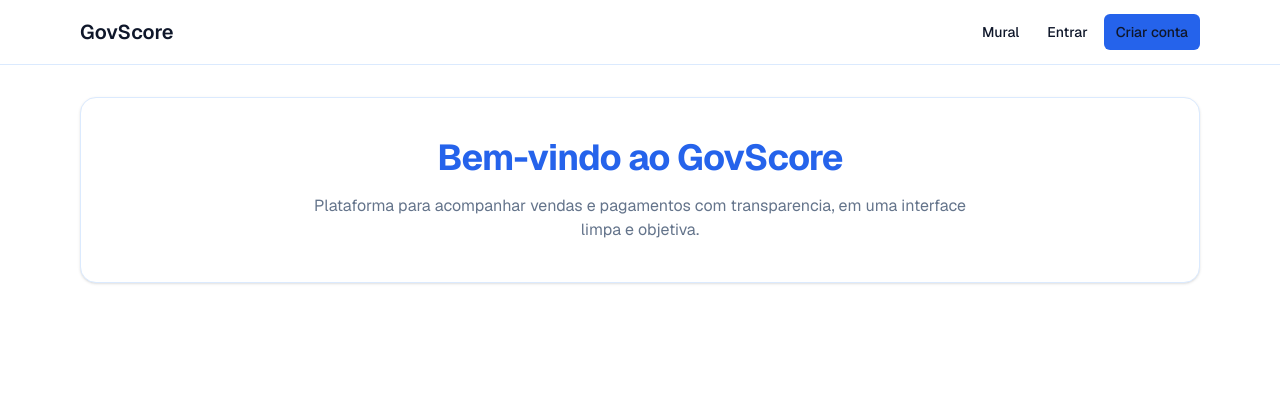
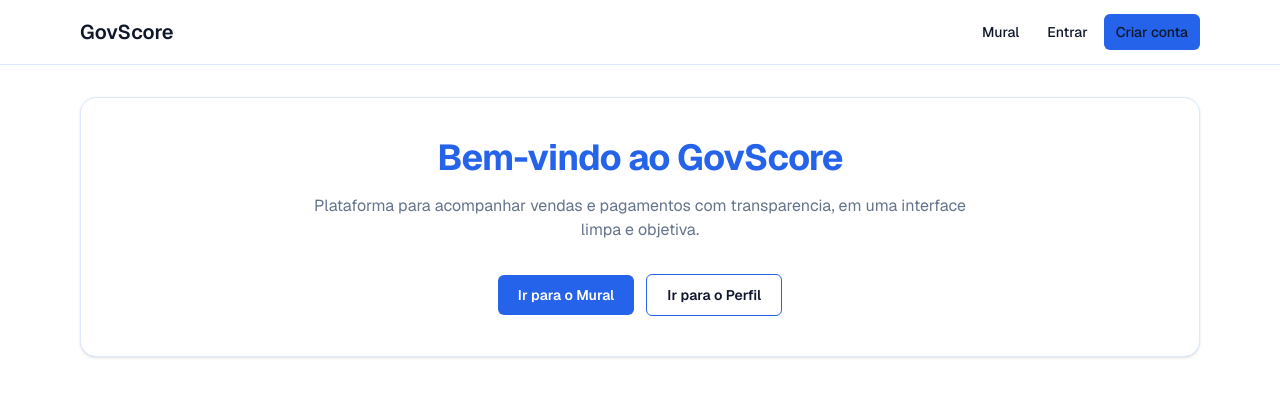
Before and after one commit to henriquecmelo1/gov-score, a Next.js app: page / in a window 1280 px wide. Shown: the top 396 px of the page. Built offline with nearby package versions, Linux system fonts and the light colour scheme; no server answers.

Commit message:
feat: add redirection on home page

```diff
--- a/app/page.tsx
+++ b/app/page.tsx
@@ -1,3 +1,5 @@
+
+import Link from "next/link";
 
 export default function Home() {
   return (
@@ -6,6 +8,21 @@ export default function Home() {
       <p className="mx-auto mt-4 max-w-2xl text-muted-foreground">
         Plataforma para acompanhar vendas e pagamentos com transparencia, em uma interface limpa e objetiva.
       </p>
+
+      <div className="mt-8 flex flex-wrap items-center justify-center gap-3">
+        <Link
+          href="/mural"
+          className="rounded-md bg-primary px-5 py-2.5 text-sm font-semibold text-white! transition hover:bg-primary-700"
+        >
+          Ir para o Mural
+        </Link>
+        <Link
+          href="/profile"
+          className="rounded-md border border-primary px-5 py-2.5 text-sm font-semibold text-primary transition hover:bg-primary-50"
+        >
+          Ir para o Perfil
+        </Link>
+      </div>
     </section>
   );
 }
```
